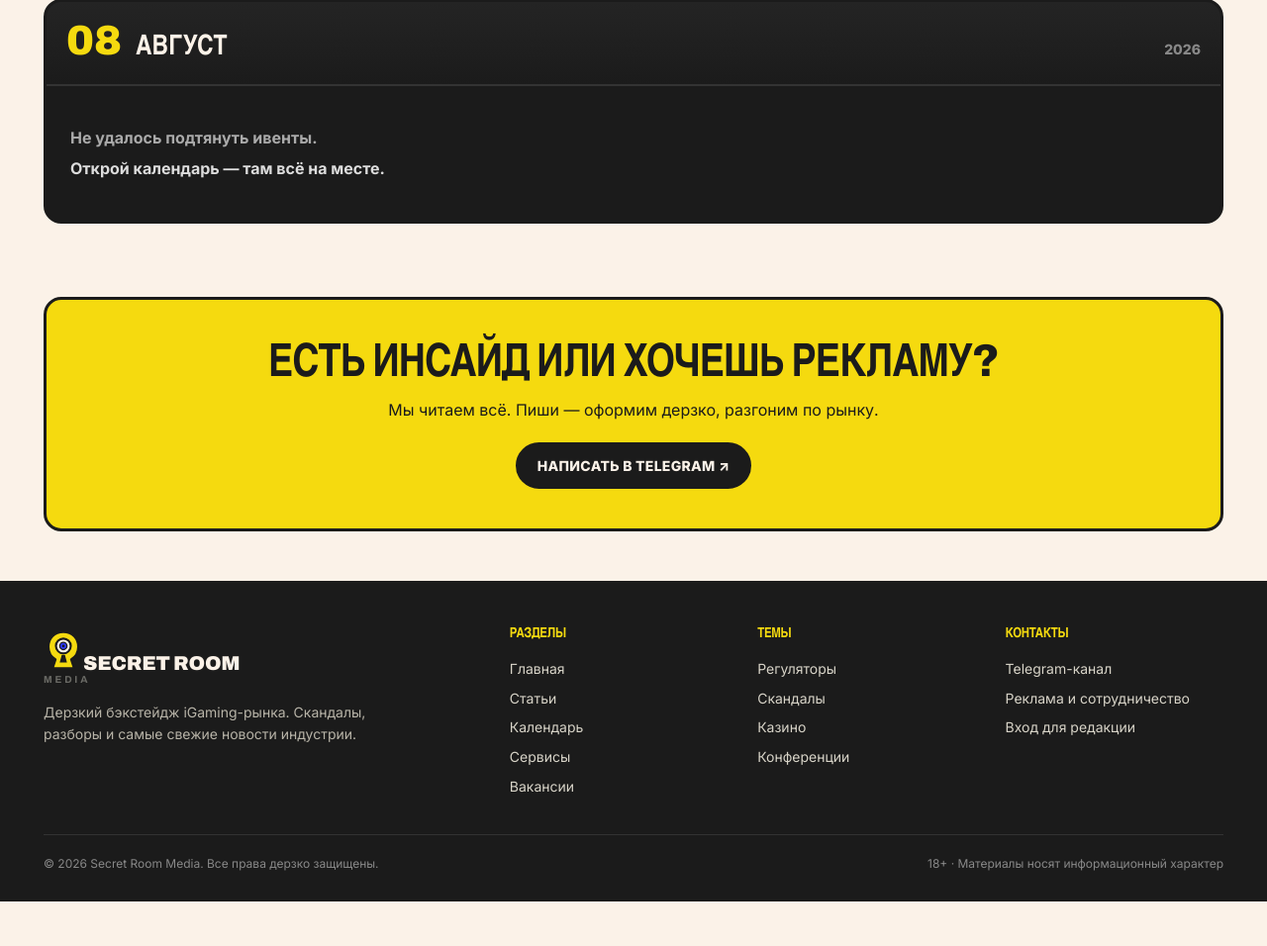
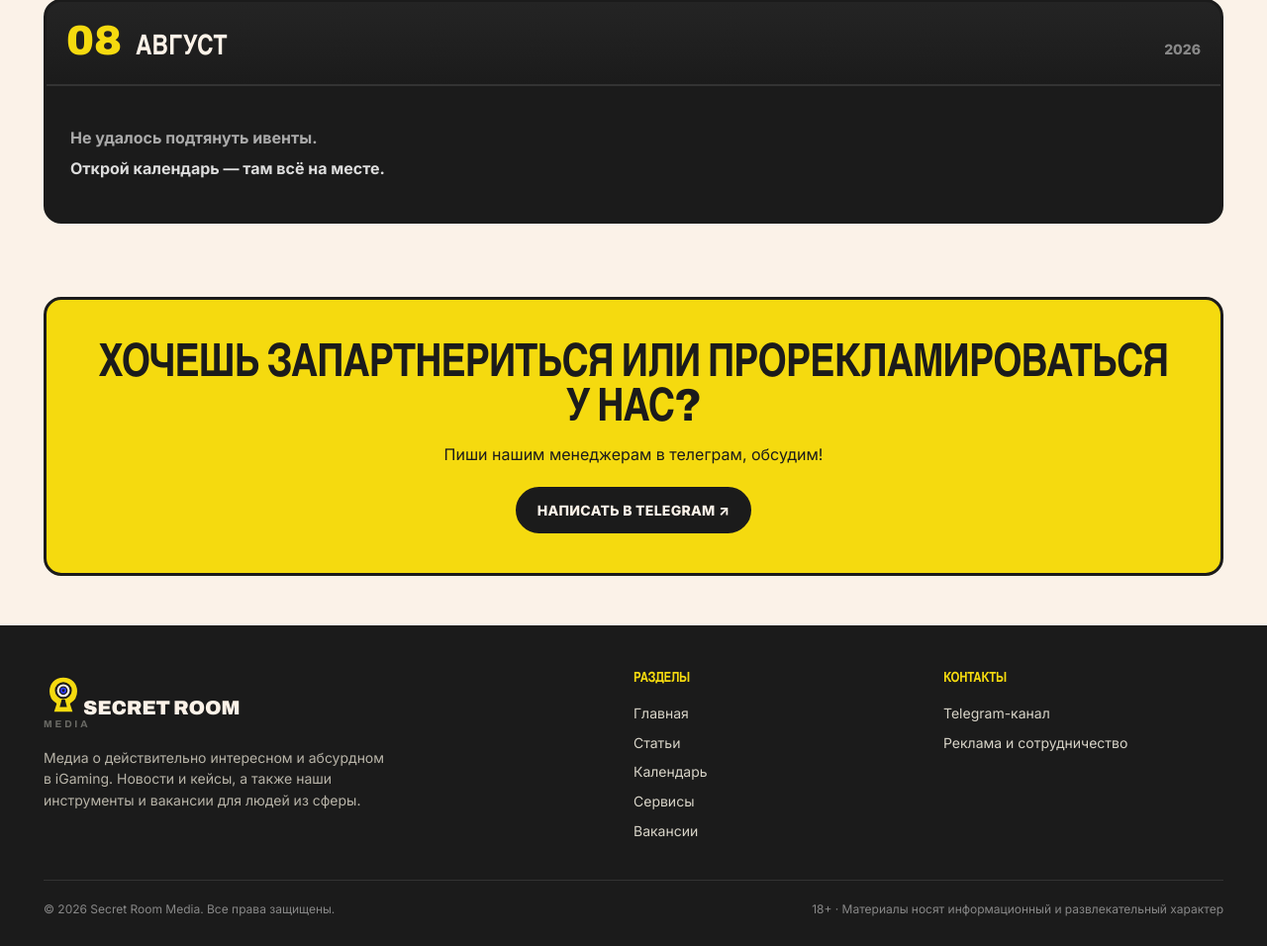
Before and after one commit to Elenavsemogu/secretroom-media, a PHP site: page / in a window 1280 px wide. Shown: the part 2314-3270 px from the top of the page at 99% size. Before the commit the page ends 3225 px from the top, so only its background shows below. Run offline with PHP 8.4, Linux system fonts and the light colour scheme; some libraries are stand-ins or nearby versions.

Commit message:
Правки заказчика по текстам сайта
Топбар, CTA на главной, описание и структура футера, лид на «Сервисах».
Слово «дерзко» убрано из всех видимых текстов. Изменения синхронны
в WordPress-теме и статике.

Co-authored-by: Cursor <cursoragent@cursor.com>

```diff
--- a/admin.html
+++ b/admin.html
@@ -273,7 +273,7 @@
               <button class="btn" id="ai-check">Проверить на ошибки</button>
             </div>
             <p style="font-size:13px;margin-top:8px;line-height:1.5">
-              Проверит <strong>только орфографию и пунктуацию</strong>. Сленг, мат и дерзкий тон не трогает. Даст до 5 коротких замечаний с цитатой из текста или напишет «можно публиковать».
+              Проверит <strong>только орфографию и пунктуацию</strong>. Сленг, мат и живой тон не трогает. Даст до 5 коротких замечаний с цитатой из текста или напишет «можно публиковать».
             </p>
             <div class="ai-result" id="ai-result"></div>
           </div>
--- a/careers.html
+++ b/careers.html
@@ -4,7 +4,7 @@
   <meta charset="UTF-8">
   <meta name="viewport" content="width=device-width, initial-scale=1.0">
   <title>Вакансии — Secret Room Media</title>
-  <meta name="description" content="Вакансии Secret Room Media: редакторы, авторы, SMM и дизайнеры для iGaming-медиа. Удалёнка, дерзкий тон, живые темы.">
+  <meta name="description" content="Вакансии Secret Room Media: редакторы, авторы, SMM и дизайнеры для iGaming-медиа. Удалёнка, живой тон, интересные темы.">
   <link rel="preconnect" href="https://fonts.googleapis.com">
   <link rel="preconnect" href="https://fonts.gstatic.com" crossorigin>
   <link href="https://fonts.googleapis.com/css2?family=Archivo:wght@700;800;900&family=Inter:wght@400;500;700;800&display=swap" rel="stylesheet">
--- a/css/styles.css
+++ b/css/styles.css
@@ -1,6 +1,6 @@
 /* ============================================================
    SECRET ROOM MEDIA — design system
-   Светлый фон + дерзкие акценты бренда.
+   Светлый фон + яркие акценты бренда.
    Palette: yellow #F5DA0F · lime #C8E712 · blue #2E39F7 ·
             pink #F6ADE5 · ink #1B1B1B · paper #FBF2E8
    ============================================================ */
@@ -310,7 +310,7 @@ h1, h2, h3, h4 {
 
 /* ---------- footer ---------- */
 .site-footer { background: var(--ink); color: var(--paper); margin-top: 50px; padding: 46px 0 28px; }
-.footer-grid { display: grid; grid-template-columns: 2fr 1fr 1fr 1fr; gap: 30px; }
+.footer-grid { display: grid; grid-template-columns: 2fr 1fr 1fr; gap: 30px; }
 .site-footer h4 { text-transform: uppercase; font-size: 14px; margin-bottom: 14px; color: var(--yellow); }
 .site-footer a { display: block; font-size: 14px; padding: 4px 0; color: #d8d4c8; }
 .site-footer a:hover { color: var(--yellow); }
--- a/index.html
+++ b/index.html
@@ -3,10 +3,10 @@
 <head>
   <meta charset="UTF-8">
   <meta name="viewport" content="width=device-width, initial-scale=1.0">
-  <title>Secret Room Media — дерзкий бэкстейдж iGaming-рынка</title>
-  <meta name="description" content="Secret Room Media — новости, скандалы и разборы iGaming-рынка без цензуры. Свежак из индустрии гемблинга и медиабаинга.">
+  <title>Secret Room Media — медиа об iGaming без душных новостей</title>
+  <meta name="description" content="Secret Room Media — новости, кейсы и разборы iGaming-рынка. Сервисы с промокодами, календарь ивентов и вакансии для людей из сферы.">
   <meta property="og:title" content="Secret Room Media">
-  <meta property="og:description" content="Дерзкий бэкстейдж iGaming-рынка">
+  <meta property="og:description" content="Медиа об iGaming без душных новостей">
   <meta property="og:type" content="website">
   <link rel="preconnect" href="https://fonts.googleapis.com">
   <link rel="preconnect" href="https://fonts.gstatic.com" crossorigin>
@@ -58,8 +58,8 @@
     <!-- CTA -->
     <section>
       <div class="big-cta">
-        <h2>Есть инсайд или хочешь рекламу?</h2>
-        <p style="max-width:52ch;margin:0 auto 20px;font-size:16px">Мы читаем всё. Пиши — оформим дерзко, разгоним по рынку.</p>
+        <h2>Хочешь запартнериться или прорекламироваться у нас?</h2>
+        <p style="max-width:52ch;margin:0 auto 20px;font-size:16px">Пиши нашим менеджерам в телеграм, обсудим!</p>
         <a class="btn" href="https://t.me/+KXGg4OHsar0xYWRi" target="_blank" rel="noopener">Написать в Telegram ↗</a>
       </div>
     </section>
--- a/js/careers.js
+++ b/js/careers.js
@@ -5,7 +5,7 @@
   const FALLBACK = [
     { title: "Редактор / автор", tags: ["Удалёнка", "iGaming", "Full-time"], description: "Писать новости и разборы про рынок. Нужен острый язык и насмотренность.", apply_url: "https://t.me/+KXGg4OHsar0xYWRi" },
     { title: "SMM-менеджер", tags: ["Удалёнка", "Telegram", "Part-time"], description: "Вести канал, придумывать мемы, разгонять посевы.", apply_url: "https://t.me/+KXGg4OHsar0xYWRi" },
-    { title: "Дизайнер обложек", tags: ["Проектно", "Figma", "Мемы"], description: "Делать те самые дерзкие обложки постов в фирменном стиле.", apply_url: "https://t.me/+KXGg4OHsar0xYWRi" },
+    { title: "Дизайнер обложек", tags: ["Проектно", "Figma", "Мемы"], description: "Делать те самые обложки постов в фирменном стиле.", apply_url: "https://t.me/+KXGg4OHsar0xYWRi" },
     { title: "Sales / реклама", tags: ["Удалёнка", "%", "B2B"], description: "Продавать рекламу партнёрам рынка и вести их до результата.", apply_url: "https://t.me/+KXGg4OHsar0xYWRi" }
   ];
 
--- a/js/common.js
+++ b/js/common.js
@@ -32,8 +32,7 @@ function srmHeader(active) {
     `<a href="${href}" class="${active === key ? "active" : ""}">${label}</a>`).join("");
   return `
   <div class="topbar"><div class="wrap">
-    <span class="live"><span class="dot"></span> Бэкстейдж iGaming-рынка · без цензуры</span>
-    <span>Secret Room Media · 2026</span>
+    <span class="live"><span class="dot"></span> Медиа об iGaming без душных новостей</span>
   </div></div>
   <header class="site-header"><div class="wrap">
     <a class="logo" href="index.html">
@@ -59,7 +58,7 @@ function srmFooter() {
         <a class="logo" href="index.html" style="margin-bottom:14px">
           ${SRM_LOGO}<span class="name" style="color:var(--paper)">Secret Room<span>MEDIA</span></span>
         </a>
-        <p style="color:#b8b4a8;max-width:40ch;font-size:14px">Дерзкий бэкстейдж iGaming-рынка. Скандалы, разборы и самые свежие новости индустрии.</p>
+        <p style="color:#b8b4a8;max-width:40ch;font-size:14px">Медиа о действительно интересном и абсурдном в iGaming. Новости и кейсы, а также наши инструменты и вакансии для людей из сферы.</p>
       </div>
       <div>
         <h4>Разделы</h4>
@@ -70,22 +69,14 @@ function srmFooter() {
         <a href="careers.html">Вакансии</a>
       </div>
       <div>
-        <h4>Темы</h4>
-        <a href="articles.html?cat=Регуляторы">Регуляторы</a>
-        <a href="articles.html?cat=Скандалы">Скандалы</a>
-        <a href="articles.html?cat=Казино">Казино</a>
-        <a href="articles.html?cat=Конференции">Конференции</a>
-      </div>
-      <div>
         <h4>Контакты</h4>
         <a href="https://t.me/+KXGg4OHsar0xYWRi" target="_blank" rel="noopener">Telegram-канал</a>
-        <a href="careers.html">Реклама и сотрудничество</a>
-        <a href="admin.html">Вход для редакции</a>
+        <a href="https://t.me/judasvanzandt" target="_blank" rel="noopener">Реклама и сотрудничество</a>
       </div>
     </div>
     <div class="footer-bottom">
-      <span>© 2026 Secret Room Media. Все права дерзко защищены.</span>
-      <span>18+ · Материалы носят информационный характер</span>
+      <span>© 2026 Secret Room Media. Все права защищены.</span>
+      <span>18+ · Материалы носят информационный и развлекательный характер</span>
     </div>
     <nav class="seo-hidden" aria-hidden="true">${seo}</nav>
   </div></footer>`;
--- a/services.html
+++ b/services.html
@@ -25,7 +25,7 @@
       <div class="section-head">
         <h2>Сервисы <span class="dot">/</span> партнёры</h2>
       </div>
-      <p class="svc-lead">Партнёрские сервисы со скидками и промокодами для читателей Secret Room. Фильтр по категории.</p>
+      <p class="svc-lead">Партнёрские сервисы со скидками и промокодами для читателей Secret Room</p>
       <p class="svc-partner-cta">
         Стать партнёром:
         <a href="https://t.me/judasvanzandt" target="_blank" rel="noopener">@judasvanzandt ↗</a>
--- a/wordpress/secretroom-media/assets/css/styles.css
+++ b/wordpress/secretroom-media/assets/css/styles.css
@@ -1,6 +1,6 @@
 /* ============================================================
    SECRET ROOM MEDIA — design system
-   Светлый фон + дерзкие акценты бренда.
+   Светлый фон + яркие акценты бренда.
    Palette: yellow #F5DA0F · lime #C8E712 · blue #2E39F7 ·
             pink #F6ADE5 · ink #1B1B1B · paper #FBF2E8
    ============================================================ */
@@ -310,7 +310,7 @@ h1, h2, h3, h4 {
 
 /* ---------- footer ---------- */
 .site-footer { background: var(--ink); color: var(--paper); margin-top: 50px; padding: 46px 0 28px; }
-.footer-grid { display: grid; grid-template-columns: 2fr 1fr 1fr 1fr; gap: 30px; }
+.footer-grid { display: grid; grid-template-columns: 2fr 1fr 1fr; gap: 30px; }
 .site-footer h4 { text-transform: uppercase; font-size: 14px; margin-bottom: 14px; color: var(--yellow); }
 .site-footer a { display: block; font-size: 14px; padding: 4px 0; color: #d8d4c8; }
 .site-footer a:hover { color: var(--yellow); }
--- a/wordpress/secretroom-media/front-page.php
+++ b/wordpress/secretroom-media/front-page.php
@@ -173,8 +173,8 @@ $color_map = ['yellow' => 'y', 'pink' => 'p', 'lime' => 'l', 'blue' => 'b'];
 
   <section>
     <div class="big-cta">
-      <h2>Есть инсайд или хочешь рекламу?</h2>
-      <p style="max-width:52ch;margin:0 auto 20px;font-size:16px">Мы читаем всё. Пиши — оформим дерзко, разгоним по рынку.</p>
+      <h2>Хочешь запартнериться или прорекламироваться у нас?</h2>
+      <p style="max-width:52ch;margin:0 auto 20px;font-size:16px">Пиши нашим менеджерам в телеграм, обсудим!</p>
       <a class="btn" href="https://t.me/+KXGg4OHsar0xYWRi" target="_blank" rel="noopener">Написать в Telegram ↗</a>
     </div>
   </section>
--- a/wordpress/secretroom-media/header.php
+++ b/wordpress/secretroom-media/header.php
@@ -10,8 +10,7 @@
 <?php wp_body_open(); ?>
 
 <div class="topbar"><div class="wrap">
-  <span class="live"><span class="dot"></span> Бэкстейдж iGaming-рынка · без цензуры</span>
-  <span>Secret Room Media · <?php echo esc_html(date('Y')); ?></span>
+  <span class="live"><span class="dot"></span> Медиа об iGaming без душных новостей</span>
 </div></div>
 
 <header class="site-header"><div class="wrap">
--- a/wordpress/secretroom-media/page-templates/template-services.php
+++ b/wordpress/secretroom-media/page-templates/template-services.php
@@ -41,7 +41,7 @@ $total = array_sum(array_map('count', $by_cat));
     <div class="section-head">
       <h2>Сервисы <span class="dot">/</span> партнёры</h2>
     </div>
-    <p class="svc-lead">Партнёрские сервисы со скидками и промокодами для читателей Secret Room. Фильтр по категории.</p>
+    <p class="svc-lead">Партнёрские сервисы со скидками и промокодами для читателей Secret Room</p>
     <p class="svc-partner-cta">
       Стать партнёром:
       <a href="https://t.me/judasvanzandt" target="_blank" rel="noopener">@judasvanzandt ↗</a>
```
Also changed, not shown: _worklog.md (+14 -0 lines), wordpress/secretroom-media/footer.php (+4 -17 lines), wordpress/secretroom-media/inc/seed.php (+5 -5 lines), .context.md, README.md.
